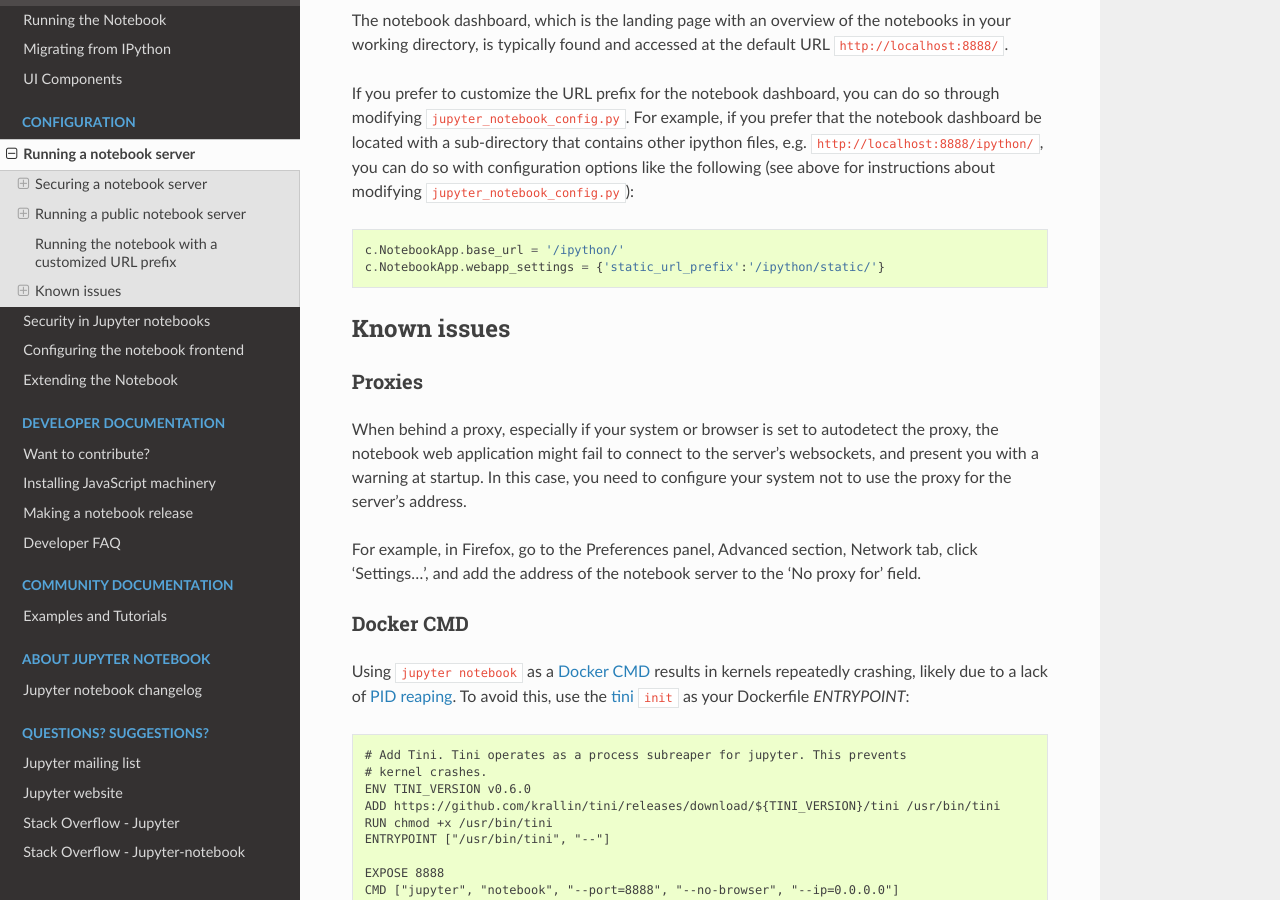
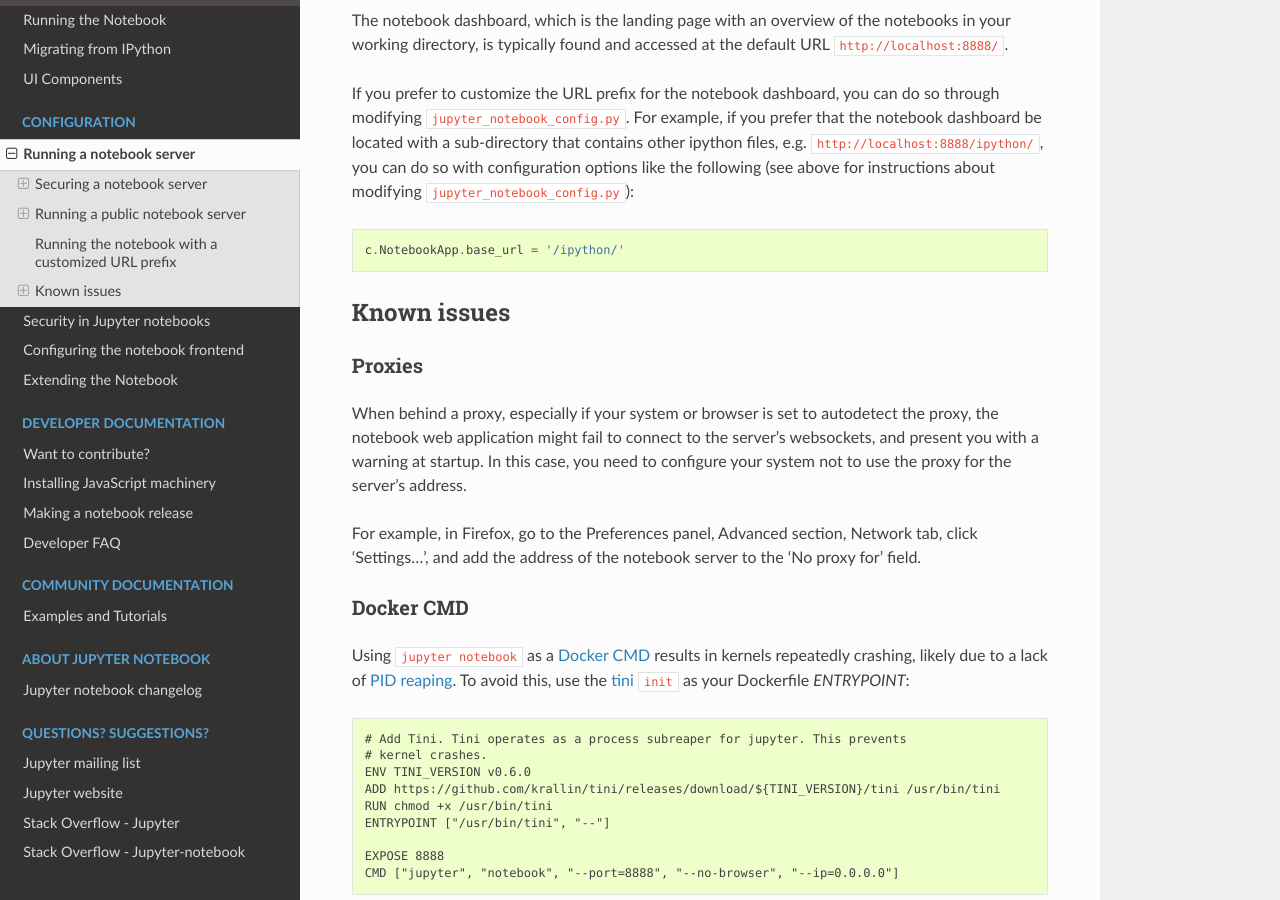
Before and after one commit to jupyter/nbclassic, a Sphinx documentation site: the page built from docs/source/public_server.rst, in a window 1280 px wide and 900 px high, scrolled down 3508 px. Built offline with Sphinx 7.4.7 and the Read the Docs theme 2.0.0, drawn with Linux system fonts in a browser that asks for light colours; pages that are not in the unit, such as notebooks, are missing from menus.

Commit message:
setting static_url_prefix isn't required for custom prefix

```diff
--- a/docs/source/public_server.rst
+++ b/docs/source/public_server.rst
@@ -190,10 +190,11 @@
 prefer that the notebook dashboard be located with a sub-directory that
 contains other ipython files, e.g. ``http://localhost:8888/ipython/``,
 you can do so with configuration options like the following (see above for
-instructions about modifying ``jupyter_notebook_config.py``)::
+instructions about modifying ``jupyter_notebook_config.py``):
+
+.. sourcecode:: python
 
     c.NotebookApp.base_url = '/ipython/'
-    c.NotebookApp.webapp_settings = {'static_url_prefix':'/ipython/static/'}
 
 Known issues
 ------------
```
